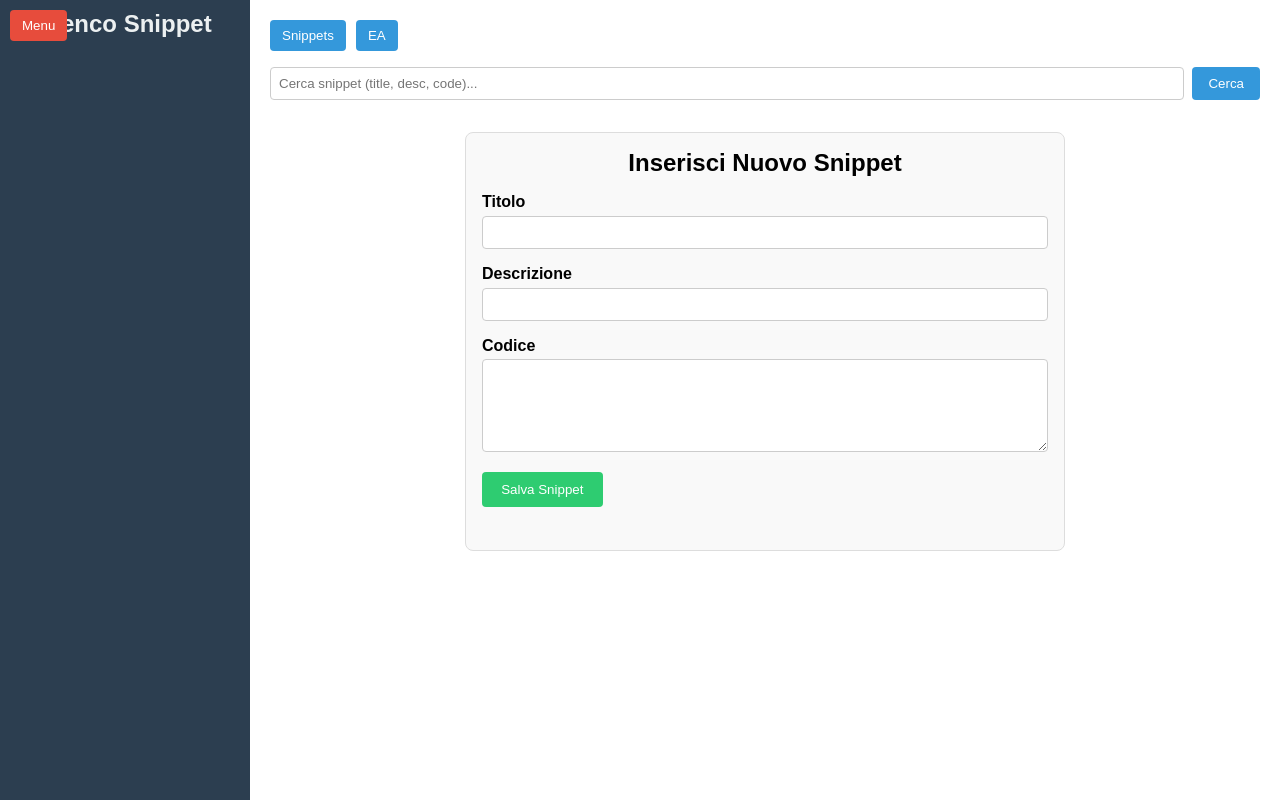
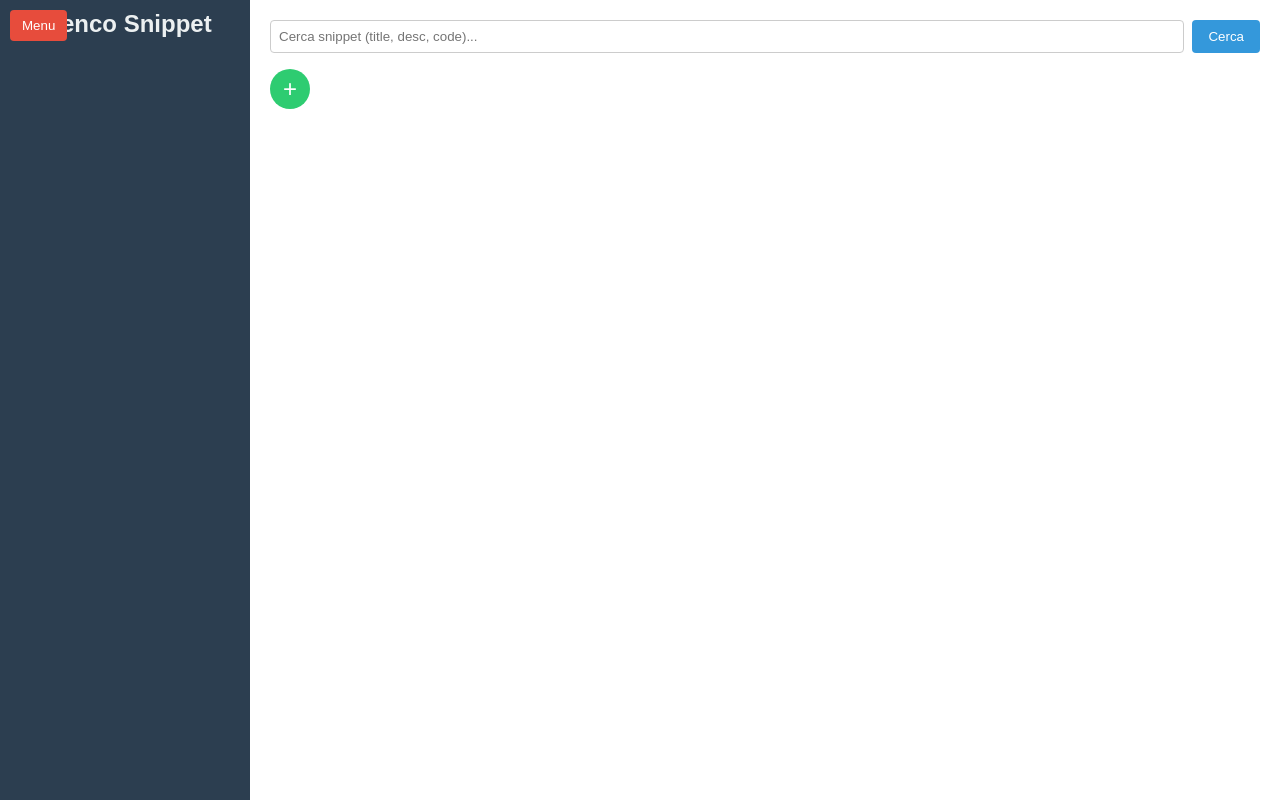
Before and after one commit to Haki97/my-snippet-site, a plain HTML site: page index.html in a window 1280 px wide. Drawn offline with Linux system fonts and the light colour scheme; no server answers.

Commit message:
Update index.html

```diff
--- a/index.html
+++ b/index.html
@@ -4,7 +4,7 @@
   <meta charset="UTF-8">
   <title>My Advanced Snippet App</title>
   <style>
-    /* CSS remains mostly unchanged */
+    /* Original CSS remains unchanged */
     * {
       box-sizing: border-box;
       margin: 0;
@@ -55,27 +55,16 @@
     .toggle-btn:hover {
       background: #c0392b;
     }
+    .sidebar.hidden {
+      transform: translateX(-100%);
+    }
     .main {
       flex: 1;
       background: #fff;
       padding: 20px;
     }
-    .buttons-container {
-      display: flex;
-      gap: 10px;
-      margin-bottom: 1rem;
-    }
-    .buttons-container button {
-      padding: 8px 12px;
-      border: none;
-      background: #3498db;
-      color: #fff;
-      border-radius: 4px;
-      cursor: pointer;
-    }
-    .buttons-container button:hover {
-      background: #2980b9;
-    }
+
+    /* Search bar styles */
     .search-bar {
       display: flex;
       gap: 8px;
@@ -98,6 +87,8 @@
     .search-bar button:hover {
       background: #2980b9;
     }
+
+    /* Form section styles */
     .form-section {
       margin-top: 2rem;
       max-width: 600px;
@@ -151,6 +142,30 @@
       border-radius: 4px;
       white-space: pre-wrap;
     }
+
+    /* NEW: Hide the form by default */
+    .hidden {
+      display: none;
+    }
+
+    /* NEW: "+" button styling */
+    .add-snippet-btn {
+      background: #2ecc71;
+      color: #fff;
+      border: none;
+      border-radius: 50%;
+      width: 40px;
+      height: 40px;
+      font-size: 24px;
+      cursor: pointer;
+      outline: none;
+      display: inline-flex;
+      justify-content: center;
+      align-items: center;
+    }
+    .add-snippet-btn:hover {
+      background: #27ae60;
+    }
   </style>
 </head>
 <body>
@@ -160,16 +175,17 @@
     <ul id="snippetIndex"></ul>
   </div>
   <div class="main">
-    <div class="buttons-container">
-      <button onclick="loadAllSnippets()">Snippets</button>
-      <button onclick="loadEaSnippets()">EA</button>
-    </div>
     <div class="search-bar">
       <input type="text" id="searchInput" placeholder="Cerca snippet (title, desc, code)..." />
       <button onclick="searchLocal()">Cerca</button>
     </div>
     <div id="searchResults"></div>
-    <div class="form-section">
+
+    <!-- NEW: "+" button to show/hide form -->
+    <button class="add-snippet-btn" onclick="toggleFormSection()">+</button>
+
+    <!-- Initially hidden form-section -->
+    <div class="form-section hidden" id="snippetFormSection">
       <h2>Inserisci Nuovo Snippet</h2>
       <div class="form-group">
         <label for="title">Titolo</label>
@@ -187,10 +203,11 @@
       <div class="info-msg" id="infoAdd"></div>
     </div>
   </div>
+
   <script type="module">
     // Import the Firebase SDK
     import { initializeApp } from "https://www.gstatic.com/firebasejs/9.22.2/firebase-app.js";
-    import { getFirestore, collection, addDoc, getDocs, query, where } from "https://www.gstatic.com/firebasejs/9.22.2/firebase-firestore.js";
+    import { getFirestore, collection, addDoc, getDocs } from "https://www.gstatic.com/firebasejs/9.22.2/firebase-firestore.js";
 
     // Firebase configuration
     const firebaseConfig = {
@@ -206,6 +223,7 @@
     const app = initializeApp(firebaseConfig);
     const db = getFirestore(app);
 
+    // Your original JavaScript code with no changes
     let snippetArray = [];
 
     window.toggleSidebar = function () {
@@ -216,23 +234,6 @@
     async function loadAllSnippets() {
       snippetArray = [];
       const snapshot = await getDocs(collection(db, "snippets"));
-      snapshot.forEach(doc => {
-        const data = doc.data();
-        snippetArray.push({
-          id: doc.id,
-          title: data.title || "",
-          description: data.description || "",
-          code: data.code || "",
-          createdAt: data.createdAt,
-        });
-      });
-      updateSidebar();
-    }
-
-    async function loadEaSnippets() {
-      snippetArray = [];
-      const q = query(collection(db, "snippets"), where("type", "==", "EA"));
-      const snapshot = await getDocs(q);
       snapshot.forEach(doc => {
         const data = doc.data();
         snippetArray.push({
@@ -320,7 +321,6 @@
           title,
           description,
           code,
-          type: "snippet", // Default to snippet
           createdAt: new Date(),
         });
         infoAdd.style.color = "green";
@@ -336,6 +336,12 @@
       }
     };
 
+    // NEW: Function to toggle form-section visibility
+    window.toggleFormSection = function() {
+      const formSection = document.getElementById('snippetFormSection');
+      formSection.classList.toggle('hidden');
+    };
+
     (async function start() {
       await loadAllSnippets();
     })();
```
